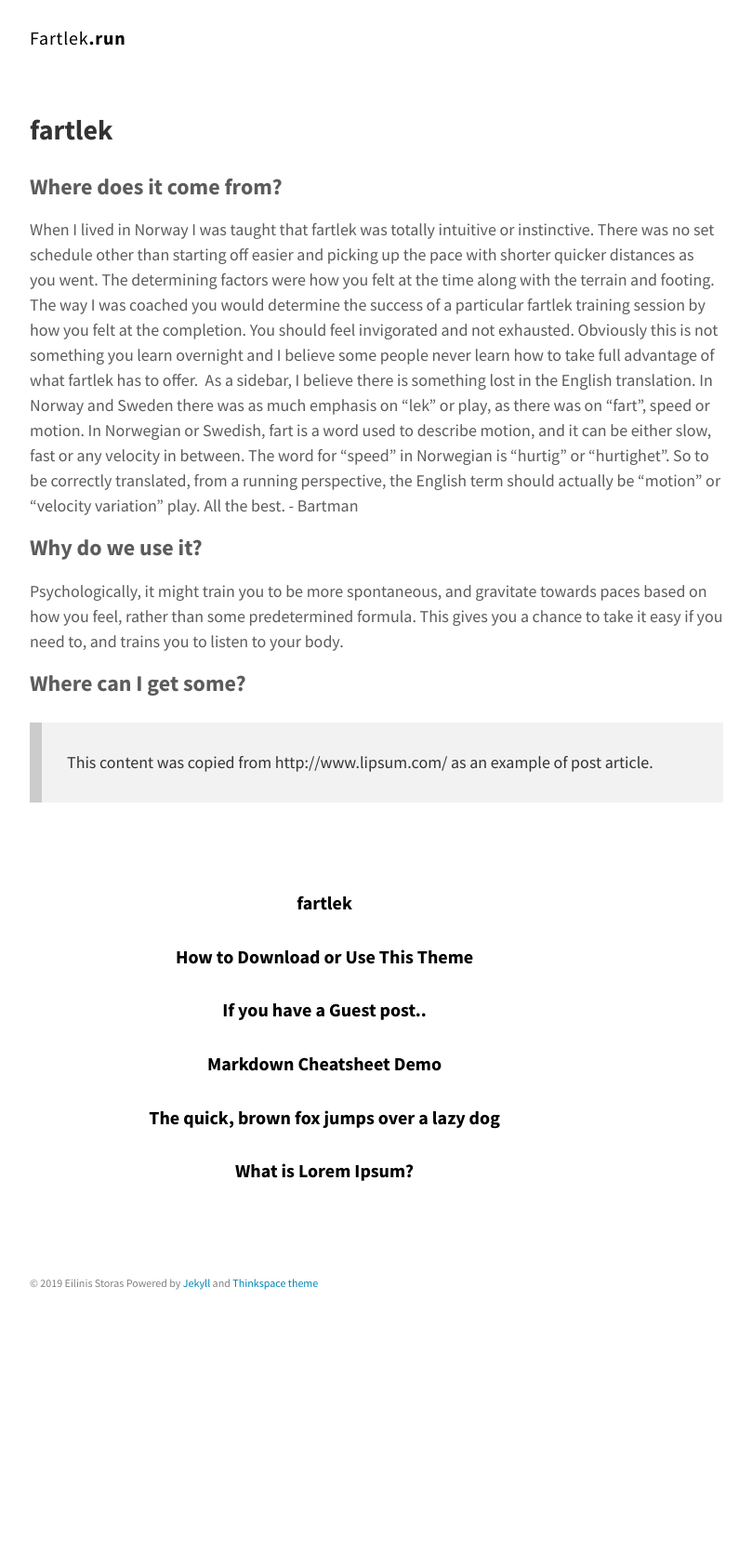
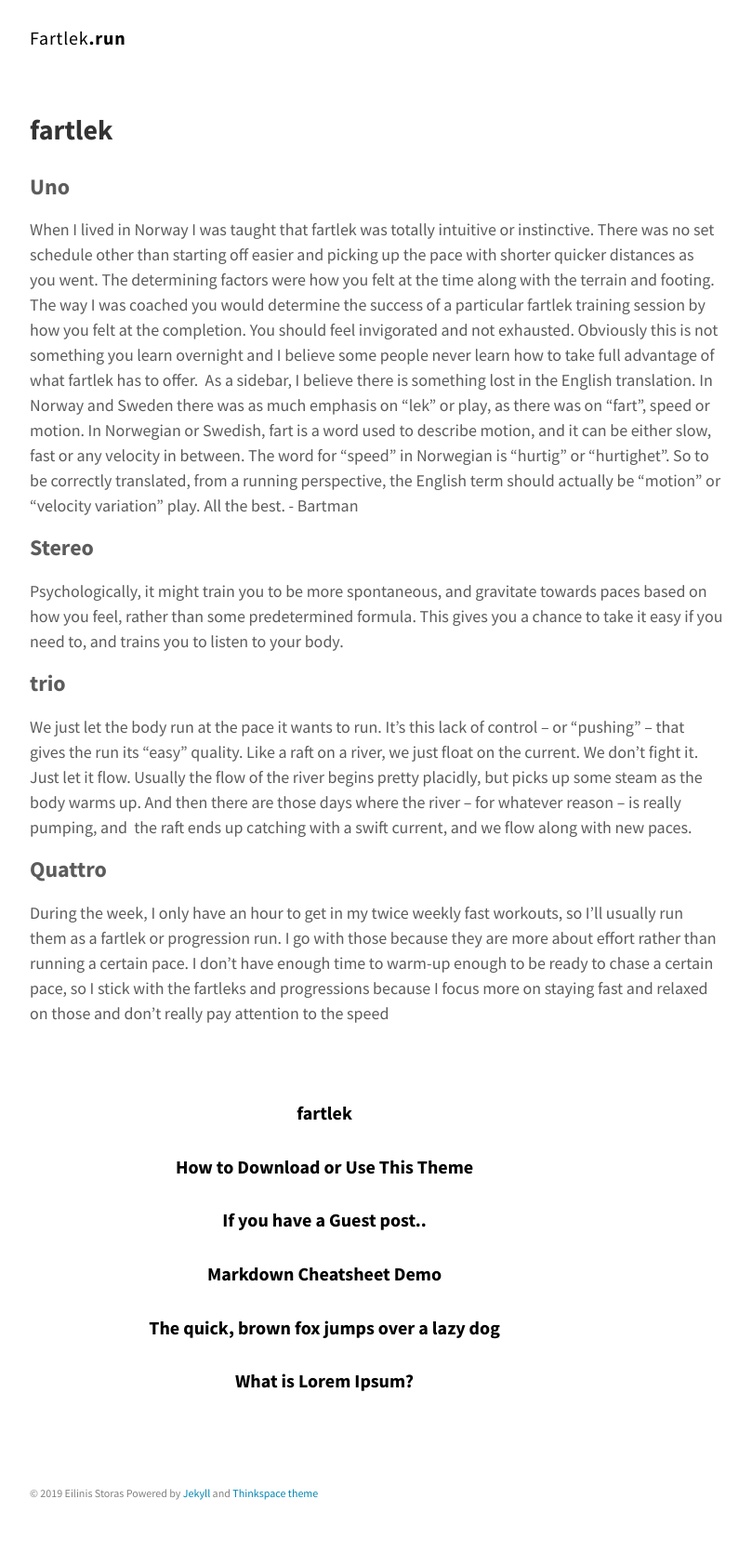
Before and after one commit to fartlekRun/fartlekrun.github.io, a Jekyll site: the page built from _posts/2019-02-4-fartlek.md, in a window 1280 px wide. Shown: the whole page at 93% size, without its empty margins (235-1044 px from the left). Built offline with Jekyll 4.4.1, drawn with Linux system fonts in a browser that asks for light colours; before the commit the page ends 1443 px from its top, so only the background shows below that.

Commit message:
Update 2019-02-4-fartlek.md

```diff
--- a/_posts/2019-02-4-fartlek.md
+++ b/_posts/2019-02-4-fartlek.md
@@ -7,19 +7,21 @@ keywords: "dummy content, lorem ipsum"
 
 
 
-### Where does it come from?
+### Uno
 
 When I lived in Norway I was taught that fartlek was totally intuitive or instinctive. There was no set schedule other than starting off easier and picking up the pace with shorter quicker distances as you went. The determining factors were how you felt at the time along with the terrain and footing. The way I was coached you would determine the success of a particular fartlek training session by how you felt at the completion. You should feel invigorated and not exhausted. Obviously this is not something you learn overnight and I believe some people never learn how to take full advantage of what fartlek has to offer.
 As a sidebar, I believe there is something lost in the English translation. In Norway and Sweden there was as much emphasis on "lek" or play, as there was on "fart", speed or motion. In Norwegian or Swedish, fart is a word used to describe motion, and it can be either slow, fast or any velocity in between. The word for "speed" in Norwegian is "hurtig" or "hurtighet". So to be correctly translated, from a running perspective, the English term should actually be "motion" or "velocity variation" play.
 All the best. - Bartman
 
-### Why do we use it?
+### Stereo
 
 Psychologically, it might train you to be more spontaneous, and gravitate towards paces based on how you feel, rather than some predetermined formula. This gives you a chance to take it easy if you need to, and trains you to listen to your body.
 
 
-### Where can I get some?
+### trio
 
+We just let the body run at the pace it wants to run. It's this lack of control -- or "pushing" -- that gives the run its "easy" quality. Like a raft on a river, we just float on the current. We don't fight it. Just let it flow. Usually the flow of the river begins pretty placidly, but picks up some steam as the body warms up. And then there are those days where the river -- for whatever reason -- is really pumping, and  the raft ends up catching with a swift current, and we flow along with new paces.
 
+### Quattro
 
-> This content was copied from http://www.lipsum.com/ as an example of post article.
+During the week, I only have an hour to get in my twice weekly fast workouts, so I'll usually run them as a fartlek or progression run. I go with those because they are more about effort rather than running a certain pace. I don't have enough time to warm-up enough to be ready to chase a certain pace, so I stick with the fartleks and progressions because I focus more on staying fast and relaxed on those and don't really pay attention to the speed
```
